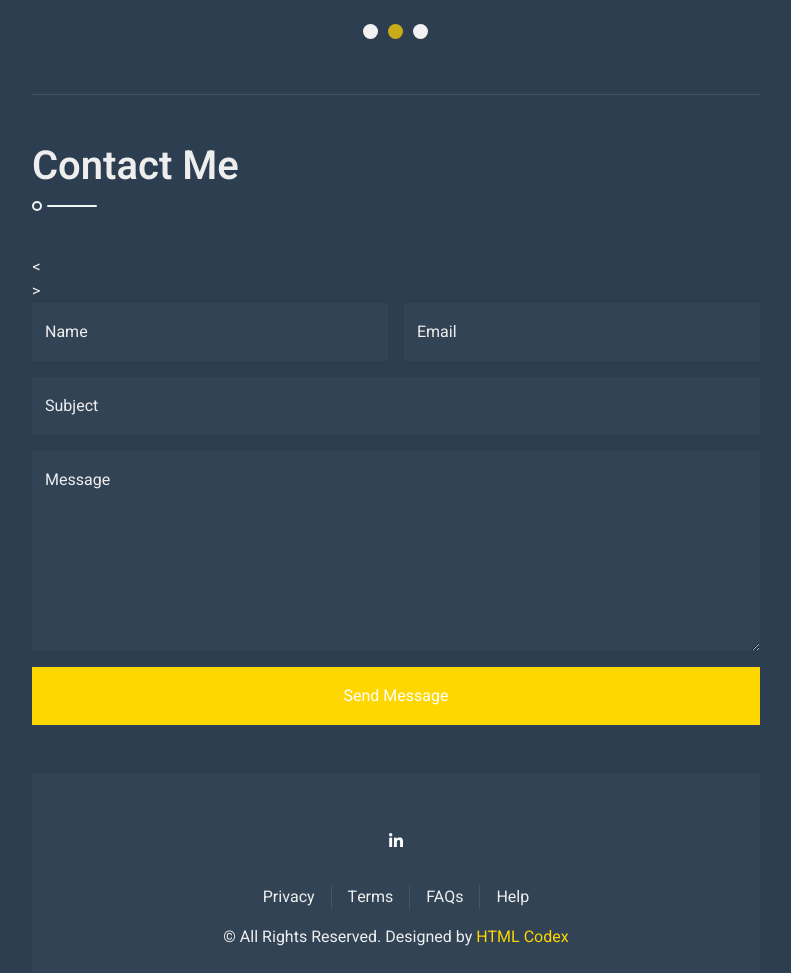
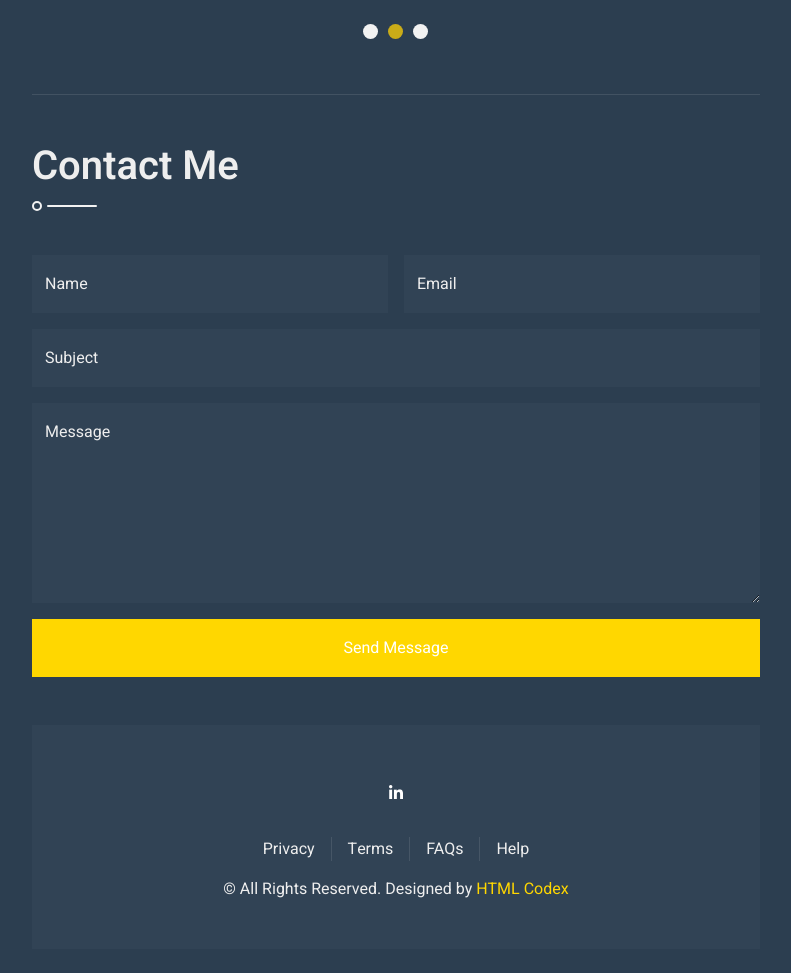
Before and after one commit to b4amir/aamerfarid, a plain HTML site: page index.html in a window 1280 px wide. Shown: the part 4193-5166 px from the top of the page, without its empty margins (438-1229 px from the left). After the commit the page ends 5142 px from the top, so only its background shows below. Drawn offline with nearby package versions, Linux system fonts and the light colour scheme.

Commit message:
Update index.html

```diff
--- a/index.html
+++ b/index.html
@@ -352,7 +352,7 @@
                     <!-- Contact Start -->
                     <section class="py-5 wow fadeInUp" data-wow-delay="0.1s" id="contact">
                         <h1 class="title pb-3 mb-5">Contact Me</h1>
-                        <<form action="https://formspree.io/f/xdkykynd" method="POST">>
+                        <form action="https://formspree.io/f/xdkykynd" method="POST">
 							<input type="hidden" name="_subject" value="New message from your portfolio">
                             <div class="row g-3">
                                 <div class="col-md-6">
```
